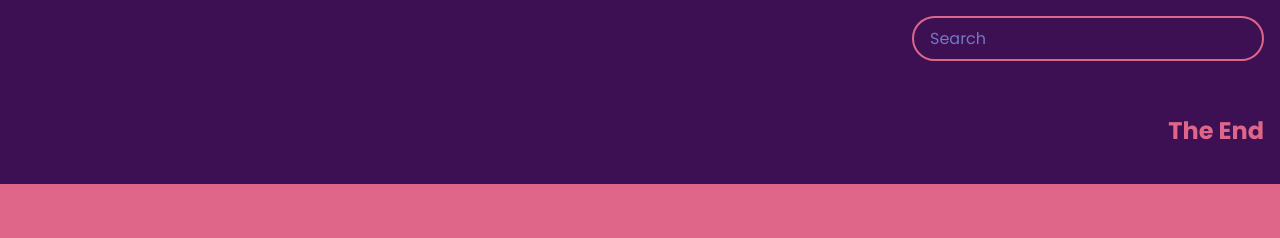
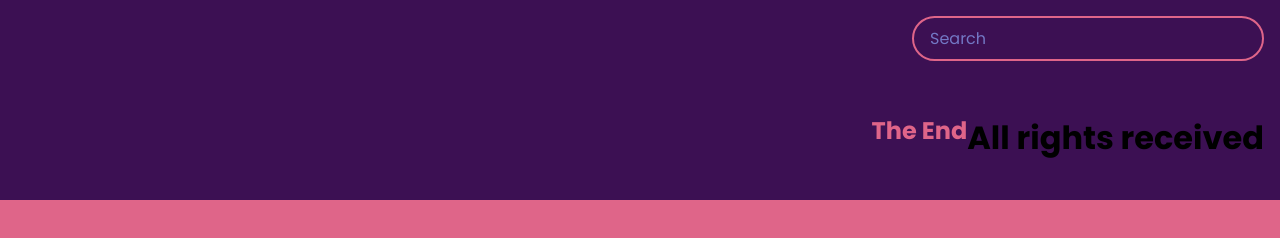
Before and after one commit to Gowtham-Sundaram/tmdb_movie, a website: page index.html in a window 1280 px wide. Drawn offline with Linux system fonts and the light colour scheme; no server answers.

Commit message:
second commit v2

```diff
--- a/index.html
+++ b/index.html
@@ -21,6 +21,7 @@
 
     <footer>
         <h2>The End</h2>
+        <h1>All rights received</h1>
     </footer>
 
     <script src="script.js"></script>
```
